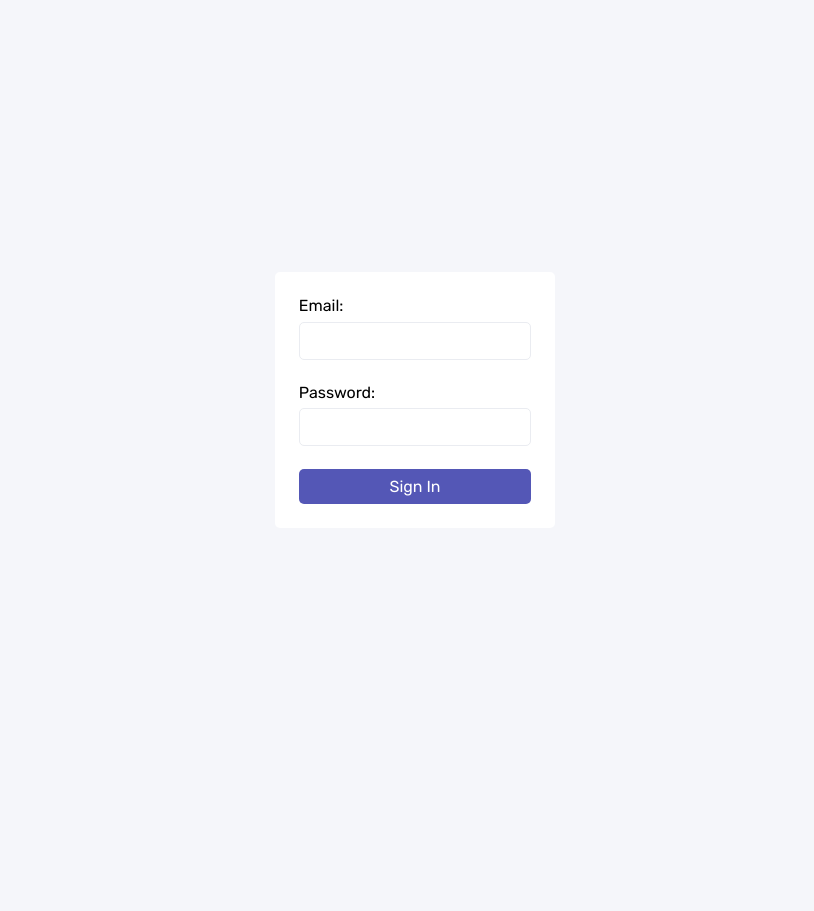
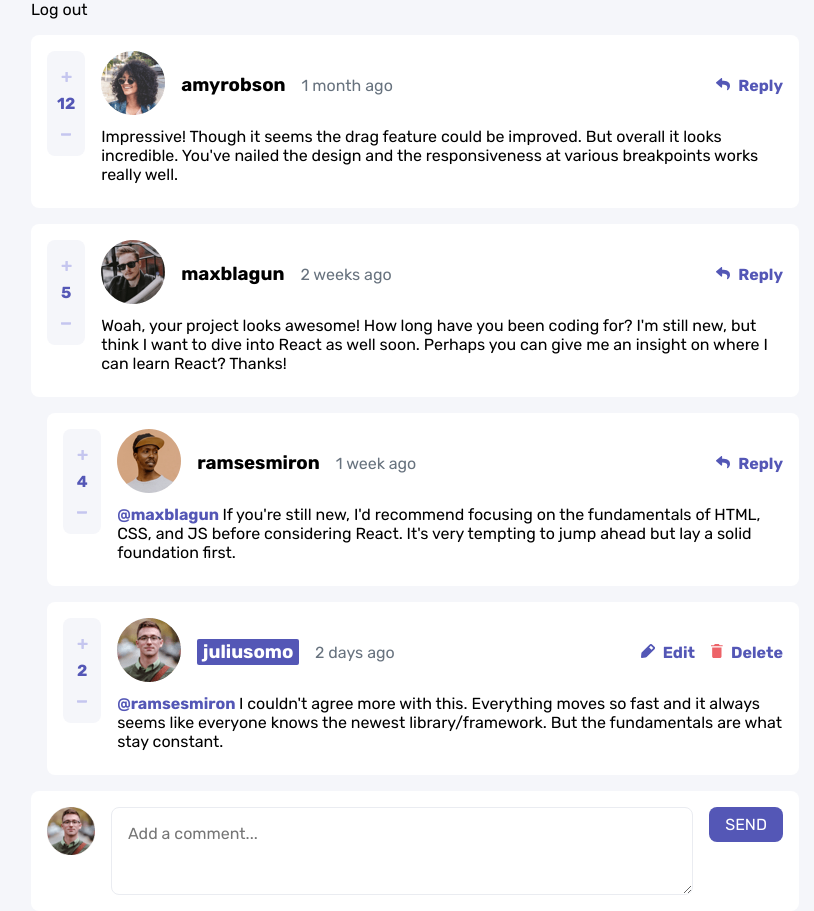
Before and after one commit to takwa-laffet/comment-section-full, a React (Vite) app in the folder frontend/: page / in a window 1280 px wide. Shown: the whole page, without its empty margins (225-1039 px from the left). Before the commit the page ends 800 px from the top, so only its background shows below. Built offline with nearby package versions, Linux system fonts and the light colour scheme; sample sign-in values are in the browser's storage.

Commit message:
implement routing with react-router, add logout functionality, and enhance SignIn component

```diff
--- a/frontend/package.json
+++ b/frontend/package.json
@@ -16,6 +16,8 @@
     "immer": "^10.1.3",
     "react": "^19.1.1",
     "react-dom": "^19.1.1",
+    "react-router": "^7.9.3",
+    "react-router-dom": "^7.9.3",
     "use-immer": "^0.11.0",
     "uuid": "^13.0.0",
     "zustand": "^5.0.8"
--- a/frontend/src/App.tsx
+++ b/frontend/src/App.tsx
@@ -2,12 +2,17 @@ import CommentSection from './components/CommentSection'
 import SignUp from './components/SignUp'
 import SignIn from './components/SignIn'
 import StateProvider from './context'
+import {Routes, Route} from 'react-router-dom'
 
 function App() {
   return (
     <div className="App">
       <StateProvider>
-        <SignIn />
+        <Routes>
+          <Route path='/' element={<CommentSection />} />
+          <Route path='/auth/login' element={<SignIn />} />
+          <Route path='/auth/signup' element={<SignUp />} />
+        </Routes>
       </StateProvider>
     </div>
   )
--- a/frontend/src/components/CommentSection.tsx
+++ b/frontend/src/components/CommentSection.tsx
@@ -1,13 +1,40 @@
-import { useContext } from "react";
+import { useContext, useEffect } from "react";
 import CommentList from "./CommentList";
 import FormComponent from "./FormComponent";
 import { StateContext } from "../context";
+import { useNavigate } from "react-router-dom";
 
 function CommentSection() {
     const {actions} = useContext(StateContext)
+    const navigate = useNavigate()
+
+    const handleLogoutClick = () => {
+        const logOut = async () => {
+            try {
+                const res = await fetch('http://localhost:3000/auth/logout', {
+                    method: 'POST'
+                })
+
+                if (res.ok) {
+                    localStorage.removeItem('token')
+                    navigate('/auth/login')
+                }
+            } catch (err) {
+                console.error(err)
+            }
+        }
+
+        logOut()
+    }
+
+    useEffect(() => {
+        if (!localStorage.getItem('token'))
+            navigate('/auth/login')
+    }, [])
 
     return (
         <div className="comment-section">
+            <button onClick={handleLogoutClick}>Log out</button>
             <CommentList />
 
             <FormComponent
--- a/frontend/src/components/SignIn.tsx
+++ b/frontend/src/components/SignIn.tsx
@@ -1,10 +1,7 @@
-import { useEffect, useState } from "react"
+import { Navigate, useNavigate } from "react-router-dom"
 
 function SignIn() {
-  const [authenticationStatus, setAuthenticationStatus] = useState({
-    loggedIn: false,
-    message: ''
-  })
+  const navigate = useNavigate()
 
   const handleSubmit: React.FormEventHandler = e => {
     e.preventDefault()
@@ -25,17 +22,16 @@ function SignIn() {
       })
       .then(async res => {
         const data = await res.json()
-        setAuthenticationStatus({ loggedIn: true, message: data.message})
+        localStorage.setItem('token', data.token)
+        navigate('/')
       })
     } catch (e) {
       console.error(e)
     }
   }
 
-  if (authenticationStatus.loggedIn)
-    return (
-      <p>{authenticationStatus.message}</p>
-    )
+  if (localStorage.getItem('token'))
+    return <Navigate to='/' replace />
 
   return (
     <div className="sign-in">
--- a/frontend/src/main.tsx
+++ b/frontend/src/main.tsx
@@ -1,10 +1,13 @@
 import { StrictMode } from 'react'
 import { createRoot } from 'react-dom/client'
+import {BrowserRouter as Router} from 'react-router-dom'
 import App from './App'
 import './index.css'
 
 createRoot(document.getElementById('root') as HTMLDivElement).render(
   <StrictMode>
-    <App />
+    <Router>
+      <App />
+    </Router>
   </StrictMode>,
 )
```
Also changed, not shown: 2 other files (tests, documents, lock files or other folders).
